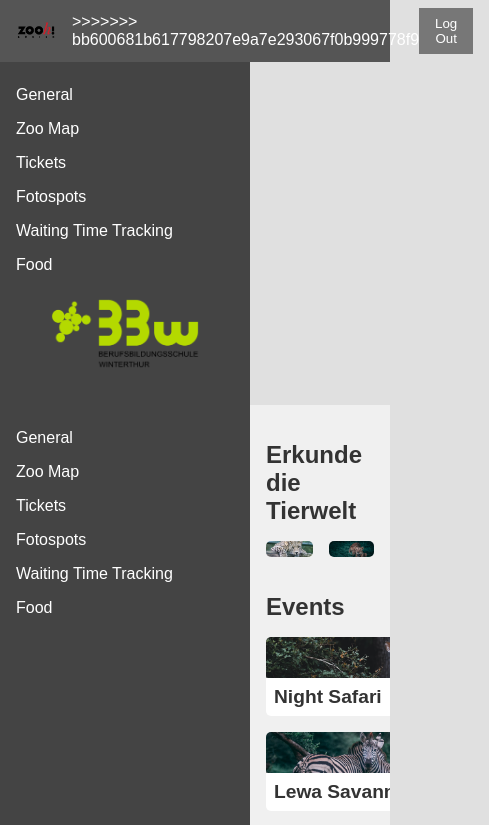
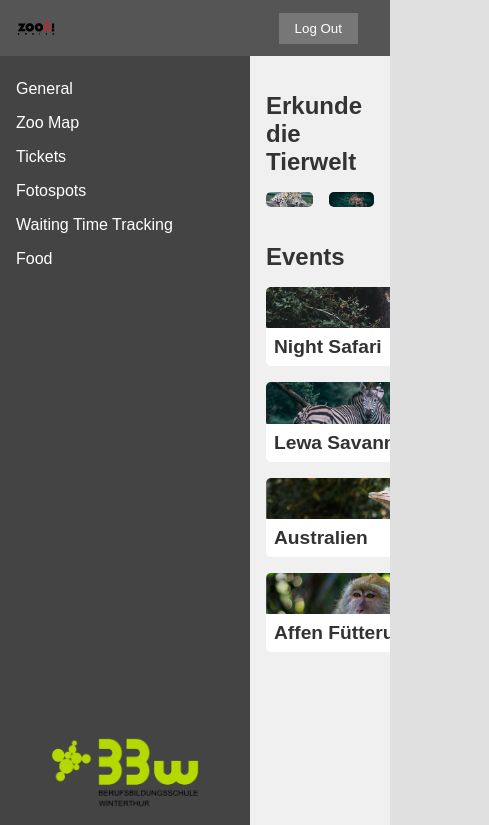
Before and after one commit to pderks-eth/Zooh-umsetzung, a React (Create React App) app: page / in a window 390 px wide. Shown: the top 825 px of the page, 489 px wide, since content can reach past the window. Built offline with nearby package versions, Linux system fonts and the light colour scheme.

Commit message:
hamburger menu works :D

```diff
--- a/src/App.css
+++ b/src/App.css
@@ -66,6 +66,7 @@ body, html {
 
 /* Sidebar */
 .sidebar {
+  display: none;
   width: 250px;
   background: #444;
   color: #fff;
--- a/src/App.js
+++ b/src/App.js
@@ -21,10 +21,11 @@ function App() {
   return (
     <Router>
       <div className="app-container">
-        <Header toggleFunk={toggleFunk} />
+        <div><Header toggleFunk={toggleFunk} /></div>
+          <div className="content-container">
+
             {isSidebarVisible && <Sidebar />}
-        <div className="content-container">
-          <Sidebar />
+
             <Routes>
               {/* Home (General) */}
               <Route path="/" element={<MainContent />} />
--- a/src/components/Header.js
+++ b/src/components/Header.js
@@ -18,12 +18,9 @@ function Header({toggleFunk}) {
           <a href="#fotospots">Fotospots</a>
           <a href="#waiting">Waiting Time</a>
           <a href="#food">Food</a>
-<<<<<<< HEAD
         </nav>
-=======
           <a href="#children">Children</a>
         </nav> */}
->>>>>>> bb600681b617798207e9a7e293067f0b999778f9
       </div>
       <div className="header-actions">
         <button className="logout-btn">Log Out</button>
```
Lines whose indentation alone changed are shown as unchanged.
